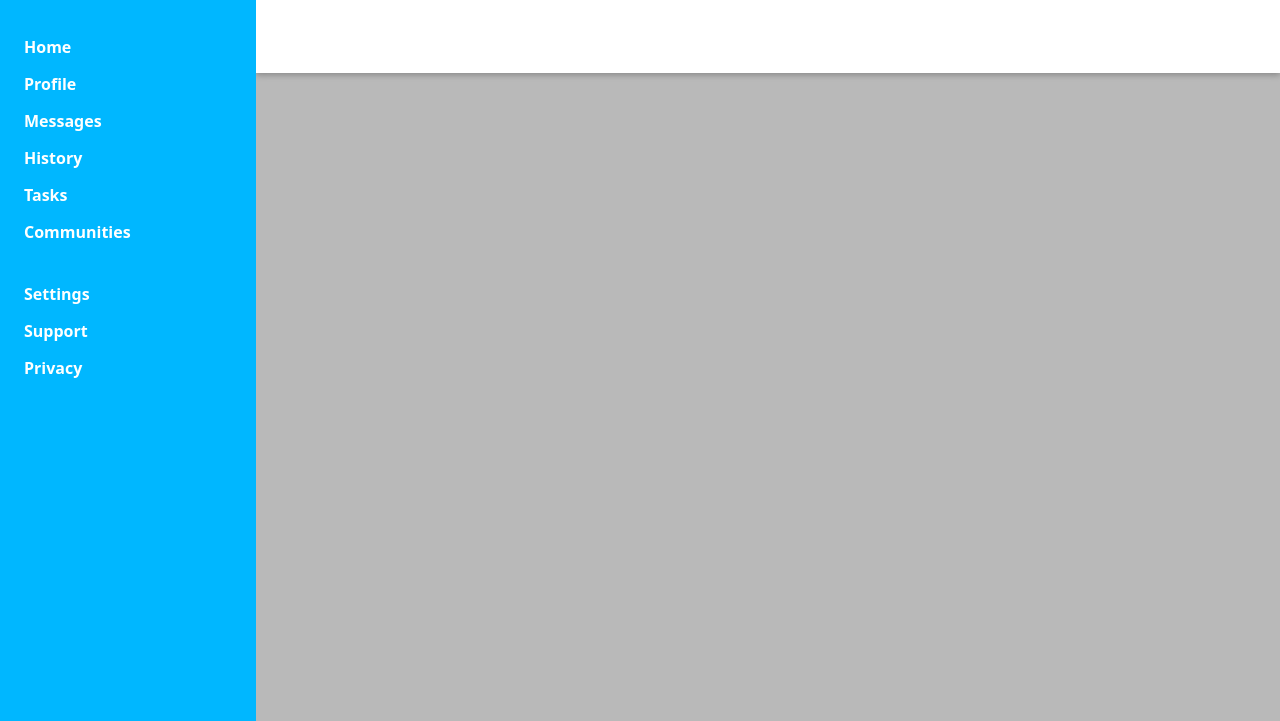
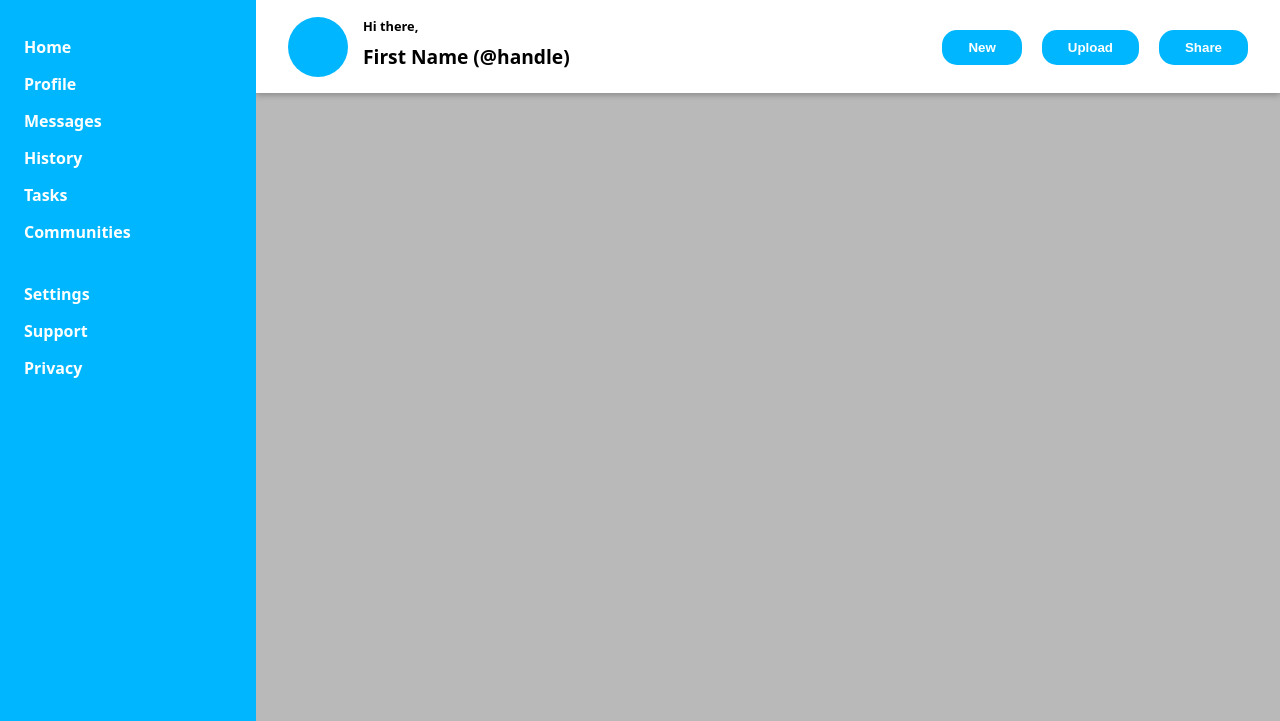
Before and after one commit to alleizon/admin-dashboard, a plain HTML site: page index.html in a window 1280 px wide. Shown: the part 79-800 px from the top of the page. Drawn offline with Linux system fonts and the light colour scheme.

Commit message:
header bot layout

```diff
--- a/index.html
+++ b/index.html
@@ -20,7 +20,16 @@
                 </div>
             </div>
             <div class="header-bot">
-
+                <div class="greeting-pic"></div>
+                <div class="greeting-text">
+                    <p>Hi there,</p>
+                    <span>First Name (@handle)</span>
+                </div>
+                <div class="header-btns">
+                    <button>New</button>
+                    <button>Upload</button>
+                    <button>Share</button>
+                </div>
             </div>
         </div>
         <div class="sidebar">
--- a/styles.css
+++ b/styles.css
@@ -1,6 +1,9 @@
 :root {
     font-family: system-ui, -apple-system, BlinkMacSystemFont, 'Segoe UI', Roboto, Oxygen, Ubuntu, Cantarell, 'Open Sans', 'Helvetica Neue', sans-serif;
     font-size: 16px;
+    box-sizing: border-box;
+    --sidebar-color: rgb(0, 183, 255);
+    --content-color: rgb(185, 185, 185);
 }
 
 * {
@@ -48,7 +51,7 @@ body {
 }
 
 .sidebar {
-    background-color: rgb(0, 183, 255);
+    background-color: var(--sidebar-color);
     grid-row: 1 / -1;
     display:grid;
     grid-template-rows: repeat(3, min-content);
@@ -59,7 +62,7 @@ body {
 }
 
 .content {
-    background-color: rgb(185, 185, 185);
+    background-color: var(--content-color);
 }
 
 .sidebar h1 {
@@ -72,8 +75,8 @@ body {
 }
 
 .profile-pic {
-    width: 50px;
-    height: 50px;
+    width: 40px;
+    height: 40px;
     border-radius: 100%;
     background-color: rgb(255, 196, 0);
 }
@@ -104,8 +107,63 @@ body {
     gap: 10px;
     align-items: center;
     justify-self: end;
+    font-weight: 600;
 }
 
 #search-bar {
     height: 50%;
 }
+
+.header-bot {
+    display:grid;
+    grid-template-columns: 60px 2fr 1fr;
+    align-items: center;
+    gap: 15px;
+}
+.greeting-text {
+    height: 100%;
+    display:grid;
+}
+
+.greeting-text > p,
+.greeting-text > span {
+    align-self: flex-start;
+    font-weight: 700;
+}
+
+.greeting-text > p {
+    font-size: 0.8rem;
+}
+
+.greeting-text > span {
+    font-size: 1.2rem;
+}
+
+.greeting-pic {
+    height: 60px;
+    background-color: var(--sidebar-color);
+    border-radius: 100%;
+}
+
+.header-btns {
+    display:grid;
+    grid-template-columns: repeat(3, 1fr);
+    gap:20px;
+}
+
+.header-btns button {
+    background-color: var(--sidebar-color);
+    border-radius: 15px;
+    padding: 0.5rem 1.5rem;
+    border: 2px solid transparent;
+    color: white;
+    font-weight: 600;
+    cursor: pointer;
+}
+
+.header-btns button:hover {
+    background-color: transparent;
+    border: 2px solid var(--sidebar-color);
+    color: var(--sidebar-color);
+    transition: all 0.5s;
+}
```
